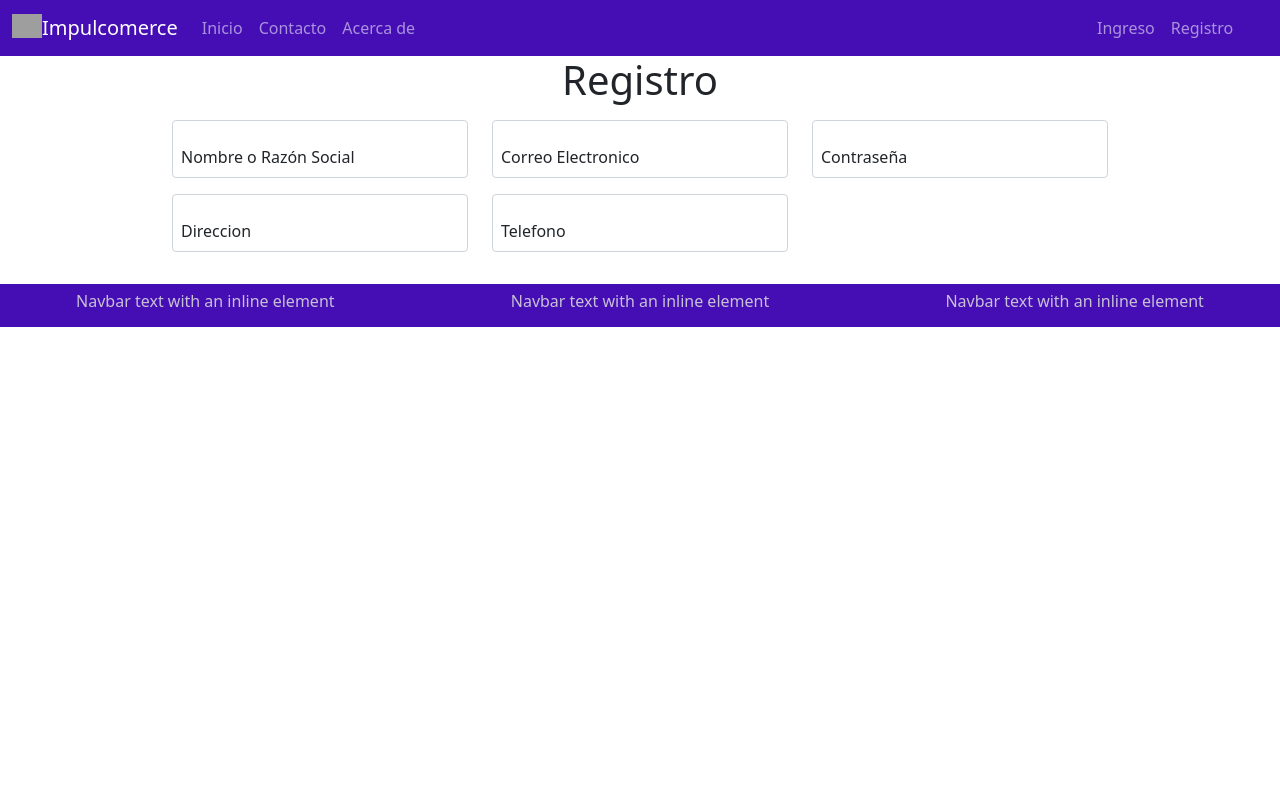
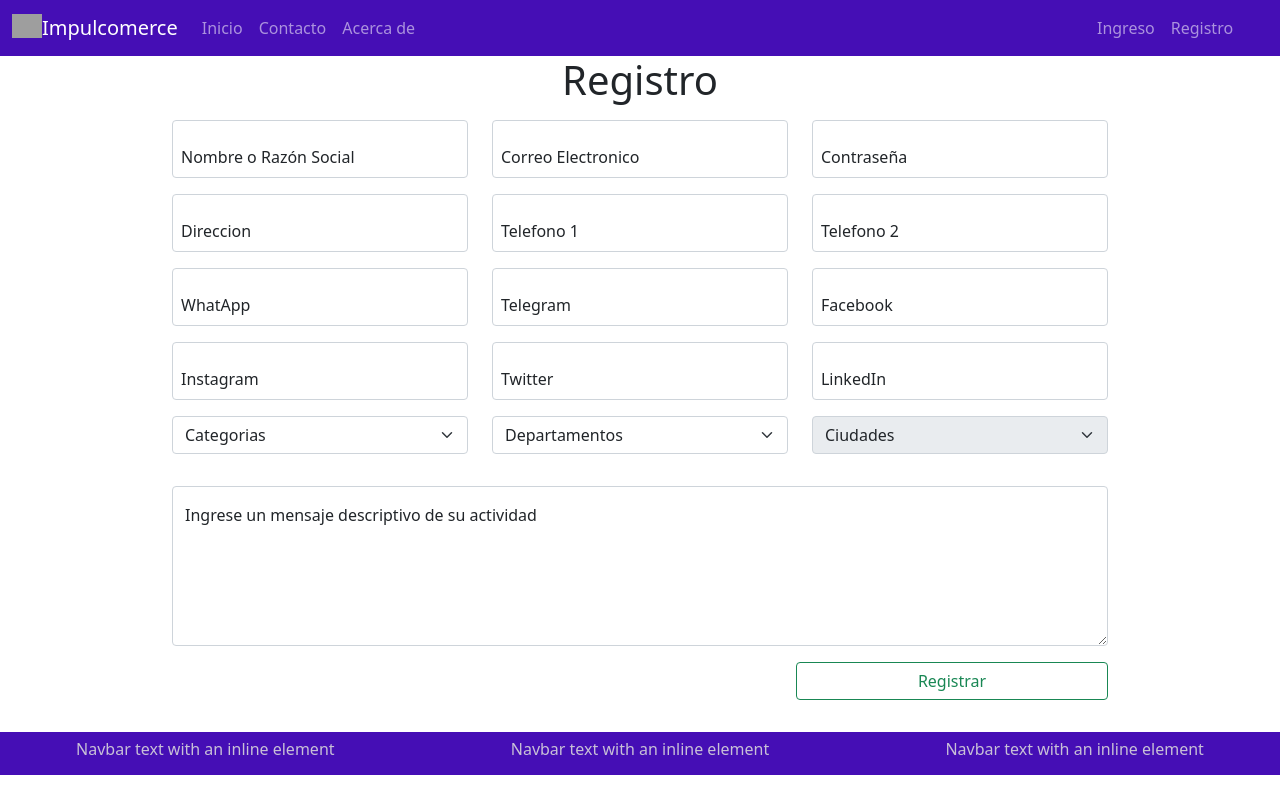
Before and after one commit to jorgevelasquezv/Impulcomerce, a React (Create React App) app in the folder client/: page /register in a window 1280 px wide. Built offline with nearby package versions, Linux system fonts and the light colour scheme; grey boxes are pictures that could not be loaded.

Commit message:
Completando formulario de registro

```diff
--- a/client/src/components/Card/Card.jsx
+++ b/client/src/components/Card/Card.jsx
@@ -7,8 +7,8 @@ const Card = ({ data }) => {
     const uri = URL + `/proveedor/imagen/`;
 
     return (
-        <div className="card" style={{ width: '18rem' }}>
-            <img src={`${uri}${id}`} className="card-img-top" alt="..." />
+        <div className="card col-auto mt-3 ms-3" style={{ width: '19rem' }}>
+            <img src={`${uri}${id}`} className="card-img-top" alt={id} />
             <div className="card-body">
                 <h5 className="card-title">{tittle} </h5>
                 <p className="card-text">{text}</p>
--- a/client/src/components/Registro_Clientes/RegistroClientes.jsx
+++ b/client/src/components/Registro_Clientes/RegistroClientes.jsx
@@ -1,25 +1,71 @@
-import React from 'react';
+import React from "react";
 
-import {inputs} from './elements';
-
+import { inputs } from "./elements";
+import SelectData from "../SelectData/SelectData";
 
 const RegistroClientes = () => {
+    const handleSubmit = (e) => {
+        e.preventDefault();
+        console.log(e.target[0].value);
+        console.log(e.target[1].value);
+        console.log(e.target[2].value);
+        console.log(e.target[3].value);
+        console.log(e.target[4].value);
+        console.log(e.target[5].value);
+        console.log(e.target[6].value);
+        console.log(e.target[7].value);
+        console.log(e.target[8].value);
+        console.log(e.target[9].value);
+        console.log(e.target[10].value);
+        console.log(e.target[11].value);
+        console.log(e.target[12].value);
+        console.log(e.target[13].value);
+        console.log(e.target[14].value);
+    };
+
     return (
         <div className="d-flex justify-content-center m-3">
-            <div className="text-end w-75" >
+            <div className="text-end w-75">
+                <form onSubmit={handleSubmit}>
                     <div className="row">
                         {inputs.map((input, index) => (
-                        <div key={index} className="form-floating mb-3 col-md-4">
+                            <div
+                                key={index}
+                                className="form-floating mb-3 col-lg-4"
+                            >
                                 <input
                                     type={input.type}
                                     className="form-control"
                                     id={input.id}
                                     placeholder={input.placeholder}
                                 />
-                            <label className='m-2' htmlFor="floatingInput">{input.text} </label>
+                                <label className="m-2" htmlFor="floatingInput">
+                                    {input.text}
+                                </label>
                             </div>
                         ))}
+
+                        <SelectData />
                     </div>
+                    <div className="form-floating mb-3 col-lg-12">
+                        <textarea
+                            className="form-control"
+                            placeholder="Ingrese un mensaje descriptivo de su actividad"
+                            id="floatingTextarea"
+                            defaultValue={""}
+                            style={{ height: "160px" }}
+                        />
+                        <label htmlFor="floatingTextarea">
+                            Ingrese un mensaje descriptivo de su actividad
+                        </label>
+                    </div>
+                    <button
+                        className="btn btn-outline-success mb-3 col-lg-4"
+                        type="submit"
+                    >
+                        Registrar
+                    </button>
+                </form>
             </div>
         </div>
     );
--- a/client/src/components/Registro_Clientes/elements.js
+++ b/client/src/components/Registro_Clientes/elements.js
@@ -26,7 +26,49 @@ export const inputs = [
     {
         type: "number",
         id: "floatingPhone",
-        placeholder: "Phone",
-        text: "Telefono",
+        placeholder: "Phone 1",
+        text: "Telefono 1",
+    },
+    {
+        type: "number",
+        id: "floatingPhone2",
+        placeholder: "Phone 2",
+        text: "Telefono 2",
+    },
+    {
+        type: "text",
+        id: "floatingWhatsApp",
+        placeholder: "WhatsApp",
+        text: "WhatApp",
+    },
+    {
+        type: "text",
+        id: "floatingTelegram",
+        placeholder: "Telegram",
+        text: "Telegram",
+    },
+    {
+        type: "text",
+        id: "floatingFacebook",
+        placeholder: "Facebook",
+        text: "Facebook",
+    },
+    {
+        type: "text",
+        id: "floatingInstagram",
+        placeholder: "Instagram",
+        text: "Instagram",
+    },
+    {
+        type: "text",
+        id: "floatingTwitter",
+        placeholder: "Twitter",
+        text: "Twitter",
+    },
+    {
+        type: "text",
+        id: "floatingLinkedIn",
+        placeholder: "LinkedIn",
+        text: "LinkedIn",
     },
 ];
--- /dev/null
+++ b/client/src/components/SelectData/SelectData.jsx
@@ -0,0 +1,54 @@
+import React, { useState } from 'react';
+import { Categorias, Ciudades, Departamentos } from "../../libs/search.lib";
+
+const SelectData = () => {
+       const [departamento, setDepartamento] = useState(0);
+
+       const handleDepartamento = (e) => {
+           setDepartamento(Departamentos.indexOf(e.target.value));
+       };
+    return (
+        <>
+            <div className="mb-3 col-lg-4">
+                <select className="form-select " aria-label="Actividad">
+                    {Categorias.map((categoria, index) => (
+                        <option key={index} defaultValue={categoria.length + 1}>
+                            {categoria}
+                        </option>
+                    ))}
+                </select>
+            </div>
+            <div className="mb-3 col-lg-4">
+                <select
+                    className="form-select"
+                    aria-label="Departamento"
+                    onChange={handleDepartamento}
+                >
+                    {Departamentos.map((departament, index) => (
+                        <option
+                            key={index}
+                            defaultValue={departament.length + 1}
+                        >
+                            {departament}
+                        </option>
+                    ))}
+                </select>
+            </div>
+            <div className="mb-3 col-lg-4">
+                <select
+                    className="form-select mb-3 col-lg-4"
+                    aria-label="Ciudad"
+                    disabled={departamento === 0}
+                >
+                    {Ciudades[departamento].map((ciudad, index) => (
+                        <option key={index} defaultValue={ciudad.length + 1}>
+                            {ciudad}
+                        </option>
+                    ))}
+                </select>
+            </div>
+        </>
+    );
+};
+
+export default SelectData;
--- a/client/src/pages/Home.jsx
+++ b/client/src/pages/Home.jsx
@@ -14,7 +14,20 @@ const Home = () => {
         <>
             <Carousel />
             <SearchBar />
-        <Card data={data}/>
+            <div className="container">
+                <div className="row">
+                    <Card data={data} />
+                    <Card data={data} />
+                    <Card data={data} />
+                    <Card data={data} />
+                    <Card data={data} />
+                    <Card data={data} />
+                    <Card data={data} />
+                    <Card data={data} />
+                    <Card data={data} />
+                    <Card data={data} />
+                </div>
+            </div>
         </>
     );
 };
```
Also changed, not shown: client/src/components/SearchBar/SearchBar.jsx (+44 -45 lines). Lines whose indentation alone changed are shown as unchanged.
